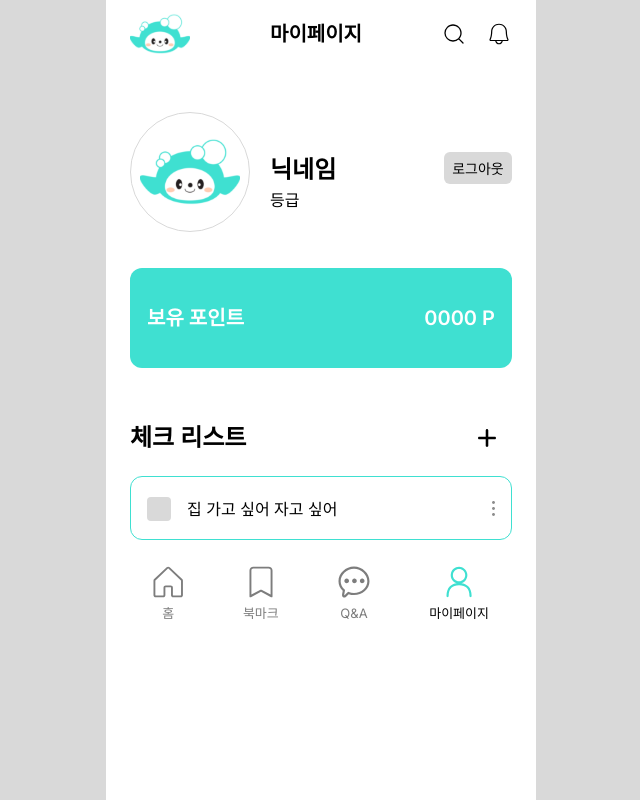
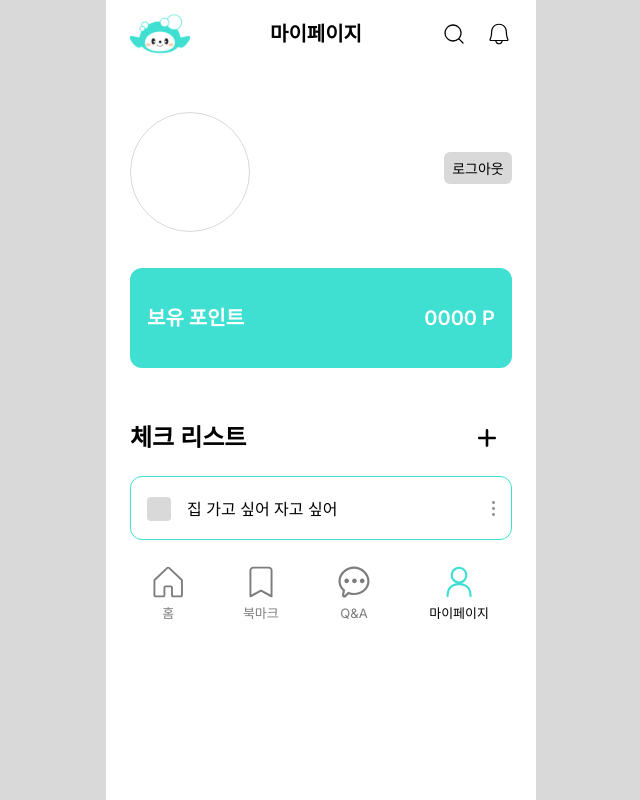
Before and after one commit to 9oormthon-univ/2024_BEOTKKOTTHON_TEAM_22_FE, a Next.js app: page /mypage in a window 1280 px wide. Shown: the whole page, without its empty margins (319-959 px from the left). Built offline with nearby package versions, Linux system fonts and the light colour scheme.

Commit message:
feat: 로그아웃 토글 삭제

```diff
--- a/src/components/myPage/LogoutPopup.tsx
+++ b/src/components/myPage/LogoutPopup.tsx
@@ -13,14 +13,12 @@ export default function LogoutPopup({onCancel, onConfirm}:LogoutPopupProps) {
           <div className="flex-auto mb-[33px] flex justify-center items-center gap-[20px] ">
             <button
               className="w-[108px] h-[56px] bg-mint text-white rounded-[12px] hover:bg-white hover:text-black hover:border-[1px] border-lightGray"
-              onClick={onCancel}
-            >
+              onClick={onCancel}>
               취소
             </button>
             <button
               className="w-[108px] h-[56px] bg-mint text-white rounded-[12px] hover:bg-white hover:text-black hover:border-[1px] border-lightGray"
-              onClick={onConfirm}
-            >
+              onClick={onConfirm}>
               확인
             </button>
           </div>
--- a/src/components/myPage/UserInfo.tsx
+++ b/src/components/myPage/UserInfo.tsx
@@ -1,10 +1,28 @@
 'use client';
+
 import LogoutPopup from '@/components/myPage/LogoutPopup';
-import { useState } from 'react';
+import { useEffect, useState } from 'react';
 import {UserIcon } from '@/components/common/Icons';
+import { UserImageList } from '@/components/myPage/UserImageList';
+import Image from 'next/image';
+import { removeAccessToken } from '@/utils/auth';
+import { useRouter } from 'next/navigation';
+
+const user  = [
+  {
+    nickname: 'test',
+    grade:'요정'
+  }
+]
+interface Props {
+  nickname: string,
+  grade : string
+}
 
 
-export default function UserInfo() {
+export default function UserInfo({nickname,grade}:Props) {
+  const router = useRouter()
+  const [isLogout, setLogout] = useState(false)
   const [showPopup, setShowPopup] = useState(false);
   const handleLogout = () => {
     setShowPopup(true);
@@ -15,21 +33,35 @@ export default function UserInfo() {
   };
 
   const handleConfirmLogout = () => {
-    // 쿠키 삭제 로직 추가
+    removeAccessToken();
     console.log("로그아웃 되었습니다.");
     setShowPopup(false);
+    setLogout(true)
   };
+
+  useEffect(() => {
+    if (isLogout){
+      router.push('/');
+    }
+  }, [isLogout]);
 
   return (
     <>
         <div className={'flex flex-nowrap mt-[44px]'}>
           <div
             className={'w-[120px] h-[120px] flex justify-center items-center rounded-full border-[1px] border-lightGray'}>
-            <UserIcon />
+            {UserImageList.map((i) => {
+              if (grade === i.grade) {
+                return (
+                  <Image key={i.grade} src={i.image} alt={i.grade} width={100} height={100} />
+                );
+              }
+              return null;
+            })}
           </div>
           <div className={'flex-1 ml-[20px] mt-10'}>
-            <p className={'font-bold text-[24px] justify-center items-center'}>닉네임</p>
-            <span className={'text-[16px]'}>등급</span>
+            <p className={'font-bold text-[24px] justify-center items-center'}>{nickname}</p>
+            <span className={'text-[16px]'}>{grade}</span>
           </div>
           <div className={'mt-10'}>
             <button
```
